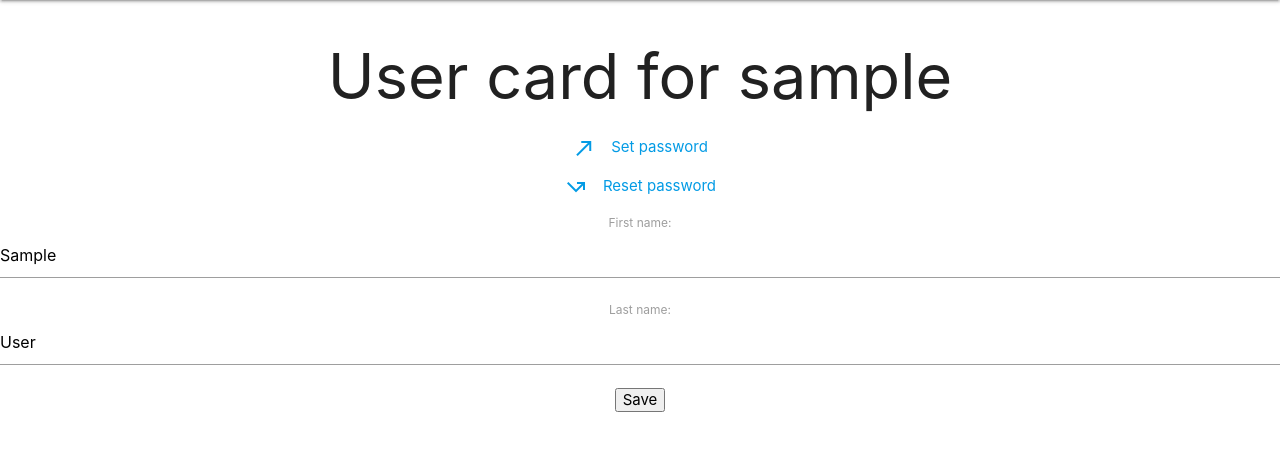
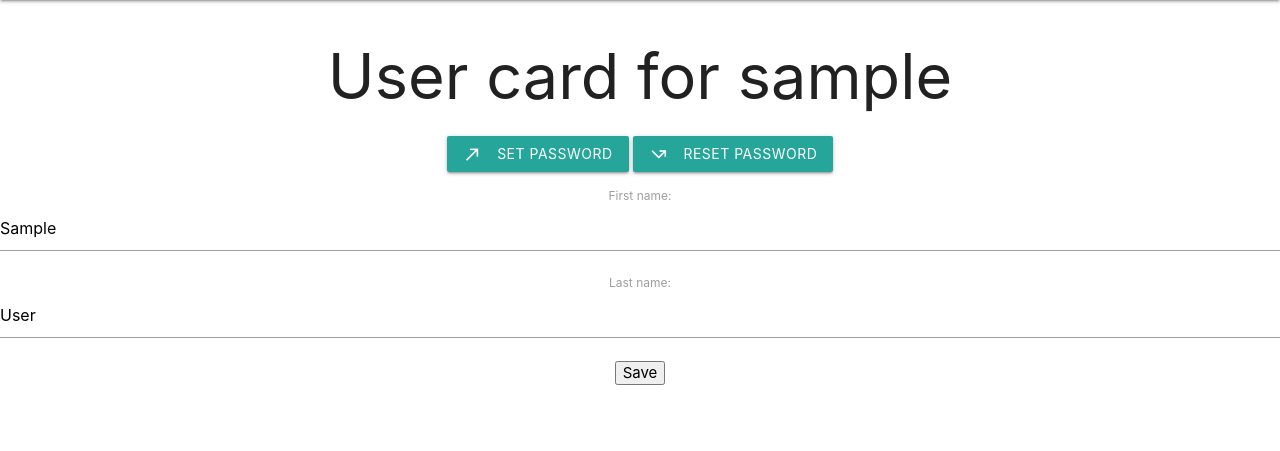
Before and after one commit to 1-0/quizzes, a Django app: a page that uses quizzes/templates/usercards/show_user_card.html in a window 1280 px wide. Shown: the part 64-515 px from the top of the page. Run offline with Django 3.2, Linux system fonts and the light colour scheme; the visitor is signed in with stand-in values (Sample User, id 1); data comes from the database, SQL or seed files in the repository; some libraries are stand-ins or nearby versions.

Commit message:
Buttons look for passwor set

```diff
--- a/quizzes/static/js/messages.js
+++ b/quizzes/static/js/messages.js
@@ -1,5 +1,6 @@
 document.addEventListener('DOMContentLoaded', function() {
     var elems = document.querySelectorAll('.modal');
     var instances = M.Modal.init(elems, 1);
-    document.getElementById('msg_btn').click(); // ;-)
+    var instance = M.Modal.getInstance(elems[0]);
+    instance.open();
 });
--- a/quizzes/templates/home.html
+++ b/quizzes/templates/home.html
@@ -7,12 +7,10 @@
         Hi {{ user.username }} !!!
     </h1>
     <p>
-        <a href="{% url 'show_user_data' user.username %}" class="waves-effect waves-light">
+        <a href="{% url 'show_user_data' user.username %}" class="waves-effect waves-light btn">
             <i class="material-icons left ">account_circle</i> User data
         </a>
-    </p>
-    <p>
-        <a href="{% url 'show_user_card' user.username %}" class="waves-effect waves-light">
+        <a href="{% url 'show_user_card' user.username %}" class="waves-effect waves-light btn">
             <i class="material-icons left ">account_box</i> User card
         </a>
     </p>
--- a/quizzes/templates/usercards/show_user_card.html
+++ b/quizzes/templates/usercards/show_user_card.html
@@ -7,9 +7,6 @@
     {% if messages %}
         {% load static %}
         <script src="{% static 'js/messages.js' %}"></script>
-        <!-- Modal Trigger -->
-        <a class="waves-effect waves-light btn modal-trigger" id="msg_btn" href="#modal1" style="display: none">Message</a>
-        <!-- Modal Structure -->
         <div id="modal1" class="modal">
             <div class="modal-content">
                 <ul class="messages">
@@ -21,30 +18,16 @@
                 {% endfor %}
                 </ul>
             </div>
-<!--            <div class="modal-footer">-->
-<!--                <a href="#!" class="modal-close waves-effect waves-green btn-flat">Agree</a>-->
-
-<!--            </div>-->
         </div>
-        <!--        <ul class="messages">-->
-        <!--            {% for message in messages %}-->
-        <!--            <li{% if message.tags %} class="{{ message.tags }}"{% endif %}>-->
-        <!--                {% if message.level == DEFAULT_MESSAGE_LEVELS.ERROR %}Important: {% endif %}-->
-        <!--                {{ message }}-->
-        <!--            </li>-->
-        <!--            {% endfor %}-->
-        <!--        </ul>-->
     {% endif %}
     {% if valid_user %}
 
     <p>
-        <a href="{% url 'account_set_password' %}" class="waves-effect waves-light">
+        <a href="{% url 'account_set_password' %}" class="waves-effect waves-light btn">
             <i class="material-icons left ">call_made</i> Set password
 
         </a>
-    </p>
-    <p>
-        <a href="{% url 'account_reset_password' %}" class="waves-effect waves-light">
+        <a href="{% url 'account_reset_password' %}" class="waves-effect waves-light btn">
             <i class="material-icons left ">call_missed_outgoing</i> Reset password
 
         </a>
```
Also changed, not shown: quizzes/templates/account/base.html (+2 -5 lines).
